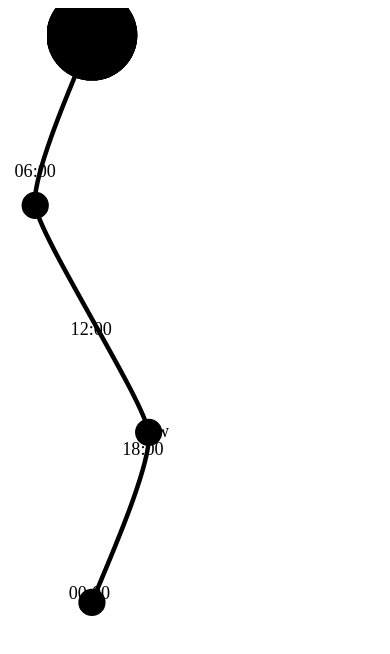
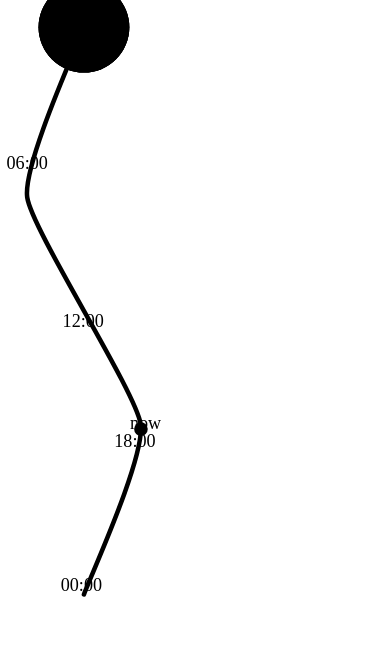
Before and after one commit to motaterry/routine-data-visualization, a React (Vite) app: page / in a window 390 px wide. Shown: the top 654 px of the page. Built offline with nearby package versions, Linux system fonts and the light colour scheme.

Commit message:
Fix: Force view mode on mobile and fix viewport fitting

```diff
--- a/index.html
+++ b/index.html
@@ -4,6 +4,21 @@
     <meta charset="UTF-8" />
     <meta name="viewport" content="width=device-width, initial-scale=1.0, maximum-scale=1.0, user-scalable=no, viewport-fit=cover" />
     <title>CurveKit Demo</title>
+    <style>
+      * { margin: 0; padding: 0; box-sizing: border-box; }
+      html, body {
+        width: 100%;
+        height: 100%;
+        overflow: hidden;
+        position: fixed;
+        touch-action: none;
+      }
+      #root {
+        width: 100%;
+        height: 100%;
+        overflow: hidden;
+      }
+    </style>
   </head>
   <body>
     <div id="root"></div>
--- a/src/App.tsx
+++ b/src/App.tsx
@@ -47,6 +47,11 @@
   const [selectedId, setSelectedId] = useState<string | null>(null)
   const [view, setView] = useState<'timeline' | 'list'>(() => (localStorage.getItem('ck_view') as any) || 'timeline')
   const [sculptEnabled] = useState<boolean>(() => {
+    // Force sculpt OFF on mobile
+    if (typeof window !== 'undefined' && window.innerWidth < 768) {
+      try { localStorage.setItem('ff_curve_sculpting', '0'); } catch {}
+      return false;
+    }
     try { return localStorage.getItem('ff_curve_sculpting') !== '0' } catch { return true }
   })
   const isMobile = useIsMobile()
@@ -80,7 +85,7 @@
         <CurveKit
           curve={curve}
           nodes={nodes}
-          mode={sculptEnabled ? 'sculpt' : 'view'}
+          mode={isMobile ? 'view' : (sculptEnabled ? 'sculpt' : 'view')}
           onCurveChange={setCurve}
           onNodeChange={(id, t) => setNodes(ns => ns.map(n => n.id === id ? { ...n, time: t } : n))}
           onNodeTap={(id) => setSelectedId(id)}
--- a/src/components/CurveKit.tsx
+++ b/src/components/CurveKit.tsx
@@ -159,6 +159,7 @@
 
     const { x, y } = s.pendingClientXY;
     const svgP = clientToSvg(x, y);
+    console.log('🎬 FRAME running for node:', s.id, 'svgP:', svgP);
     if (svgP) {
       // Always use curve-constrained movement for now (simpler)
       const tSec = timeAtPoint(lut, svgP);
@@ -167,8 +168,9 @@
 
       const el = nodeRefs.current[s.id];
       if (el) {
-        el.style.transform = `translate(${pos.x - base.x}px, ${pos.y - base.y}px)`;
+        el.style.transform = `translate(${pos.x - base.x}px, ${pos.y - base.y}px) scale(1.2)`;
         el.style.willChange = 'transform';
+        el.style.opacity = '0.8';
         lastTimeById.current.set(s.id, tSec);
       }
 
@@ -188,6 +190,7 @@
   const onMove = useCallback((e: PointerEvent) => {
     const s = drag.current;
     if (s.pointerId !== e.pointerId) return;
+    console.log('🚀 MOVE event for node:', s.id);
     s.pendingClientXY = { x: e.clientX, y: e.clientY };
     if (!s.raf) s.raf = requestAnimationFrame(frame);
   }, [frame]);
@@ -205,7 +208,10 @@
         onNodeChange(s.id, tFinal);
       }
       const el = nodeRefs.current[s.id];
-      if (el) el.style.transform = ''; // clear delta CSS transform
+      if (el) {
+        el.style.transform = ''; // clear delta CSS transform
+        el.style.opacity = ''; // restore opacity
+      }
     }
 
     // cleanup listeners + touch-action
@@ -353,12 +359,19 @@
 
   return (
     <div
-      className={`w-full ${isMobile ? 'h-screen fixed inset-0 z-10' : 'h-full min-h-[50vh] max-h-[80vh]'} overflow-hidden`}
+      className={`w-full overflow-hidden`}
       style={{
         // Ensure proper mobile viewport handling
+        position: isMobile ? 'fixed' : 'relative',
+        top: isMobile ? 0 : undefined,
+        left: isMobile ? 0 : undefined,
+        right: isMobile ? 0 : undefined,
+        bottom: isMobile ? 0 : undefined,
+        width: isMobile ? '100vw' : '100%',
         height: isMobile ? '100vh' : undefined,
-        // Handle mobile browser UI (address bar, etc.) with dynamic viewport height
-        minHeight: isMobile ? '100dvh' : undefined,
+        minHeight: isMobile ? '100vh' : '50vh',
+        maxHeight: isMobile ? '100vh' : '80vh',
+        zIndex: isMobile ? 10 : undefined,
       }}
     >
       <svg
@@ -410,7 +423,11 @@
               transform={`translate(${p.x}, ${p.y})`}
               style={{ transformBox: 'fill-box', transformOrigin: 'center', willChange: 'transform' }}
               onPointerDown={(e) => {
-                if (readOnly || mode !== 'view') return;
+                if (readOnly || mode !== 'view') {
+                  console.log('BLOCKED: readOnly =', readOnly, 'mode =', mode);
+                  return;
+                }
+                console.log('✅ POINTER DOWN on node:', n.id);
                 const s = drag.current;
                 s.id = n.id;
                 s.pointerId = e.pointerId;
@@ -436,10 +453,13 @@
                 if (!s.raf) s.raf = requestAnimationFrame(frame);
               }}
             >
-              {/* Larger touch target for mobile */}
-              <circle r={isMobile ? 40 : NODE_R} className="fill-transparent" />
-              <circle r={NODE_R} className="fill-white stroke-current" strokeWidth={isMobile ? 3 : 2} />
-              <text y={isMobile ? 8 : 5} textAnchor="middle" className={`fill-current ${isMobile ? 'text-sm font-medium' : 'text-xs'}`}>{n.label}</text>
+              {/* Larger touch target for mobile - with visual feedback */}
+              <circle r={isMobile ? 40 : NODE_R} className="fill-transparent" style={{ cursor: 'grab' }} />
+              <circle r={NODE_R} className="fill-white stroke-current" strokeWidth={isMobile ? 3 : 2} style={{
+                filter: 'drop-shadow(0 2px 4px rgba(0,0,0,0.2))',
+                cursor: 'grab'
+              }} />
+              <text y={isMobile ? 8 : 5} textAnchor="middle" className={`fill-current ${isMobile ? 'text-sm font-medium' : 'text-xs'}`} style={{ pointerEvents: 'none' }}>{n.label}</text>
             </g>
           );
         })}
```
